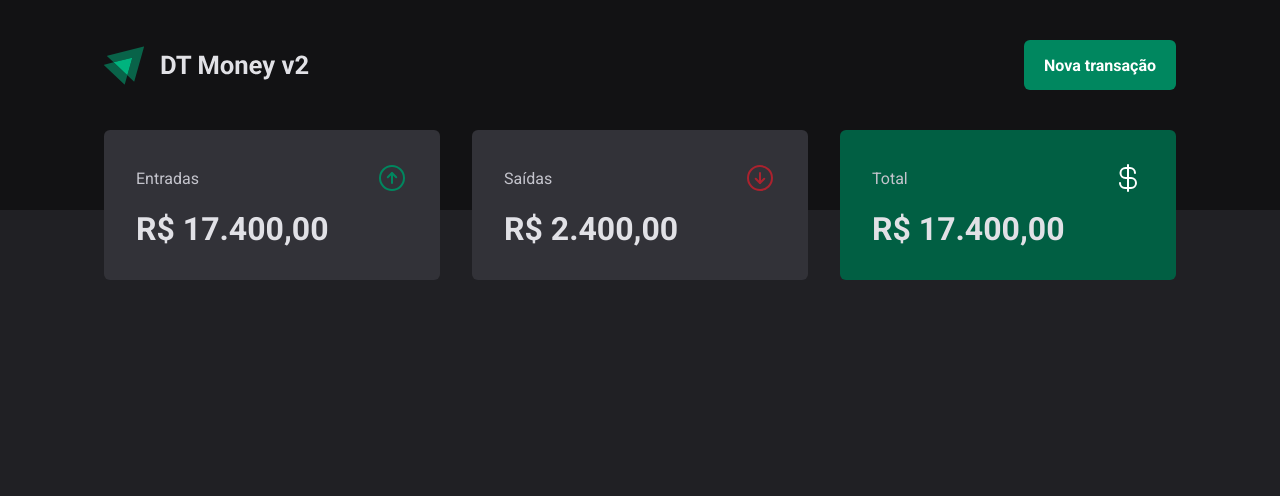
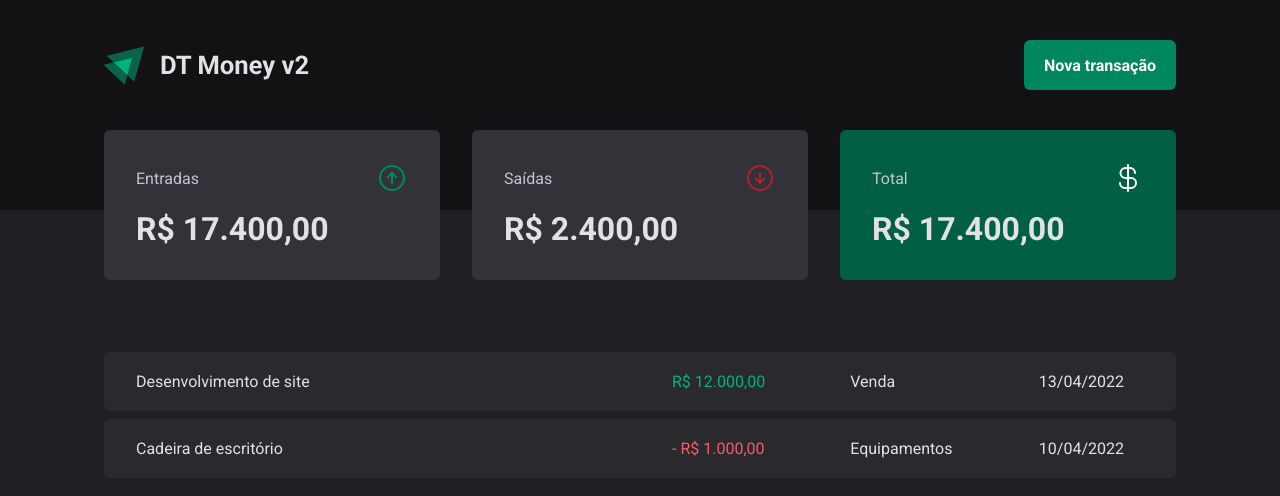
Before and after one commit to renyzeraa/dt-money-v2, a React (Vite) app: page / in a window 1280 px wide. Shown: the top 496 px of the page. Built offline with nearby package versions, Linux system fonts and the light colour scheme.

Commit message:
feat: table transactions

```diff
--- a/src/pages/transactions.tsx
+++ b/src/pages/transactions.tsx
@@ -2,10 +2,29 @@ import { Header } from "../components/header";
 import { Summary } from "../components/summary";
 
 export function Transactions() {
+
     return (
         <div>
             <Header />
             <Summary />
+            <main className="max-w-container w-full mx-auto mt-16 px-6">
+                <table className="w-full border-separate border-spacing-y-2 mt-6">
+                    <tbody>
+                        <tr>
+                            <td className="py-5 px-8 bg-gray-700 border-solid rounded-tl-md rounded-bl-md" width="50%">Desenvolvimento de site</td>
+                            <td className="py-5 px-8 bg-gray-700 border-solid text-green-300">R$ 12.000,00</td>
+                            <td className="py-5 px-8 bg-gray-700 border-solid">Venda</td>
+                            <td className="py-5 px-8 bg-gray-700 border-solid rounded-tr-md rounded-br-md">13/04/2022</td>
+                        </tr>
+                        <tr>
+                            <td className="py-5 px-8 bg-gray-700 border-solid rounded-tl-md rounded-bl-md" width="50%">Cadeira de escritório</td>
+                            <td className="py-5 px-8 bg-gray-700 border-solid text-red-300">- R$ 1.000,00</td>
+                            <td className="py-5 px-8 bg-gray-700 border-solid">Equipamentos</td>
+                            <td className="py-5 px-8 bg-gray-700 border-solid rounded-tr-md rounded-br-md">10/04/2022</td>
+                        </tr>
+                    </tbody>
+                </table>
+            </main>
         </div>
     )
 }
```
